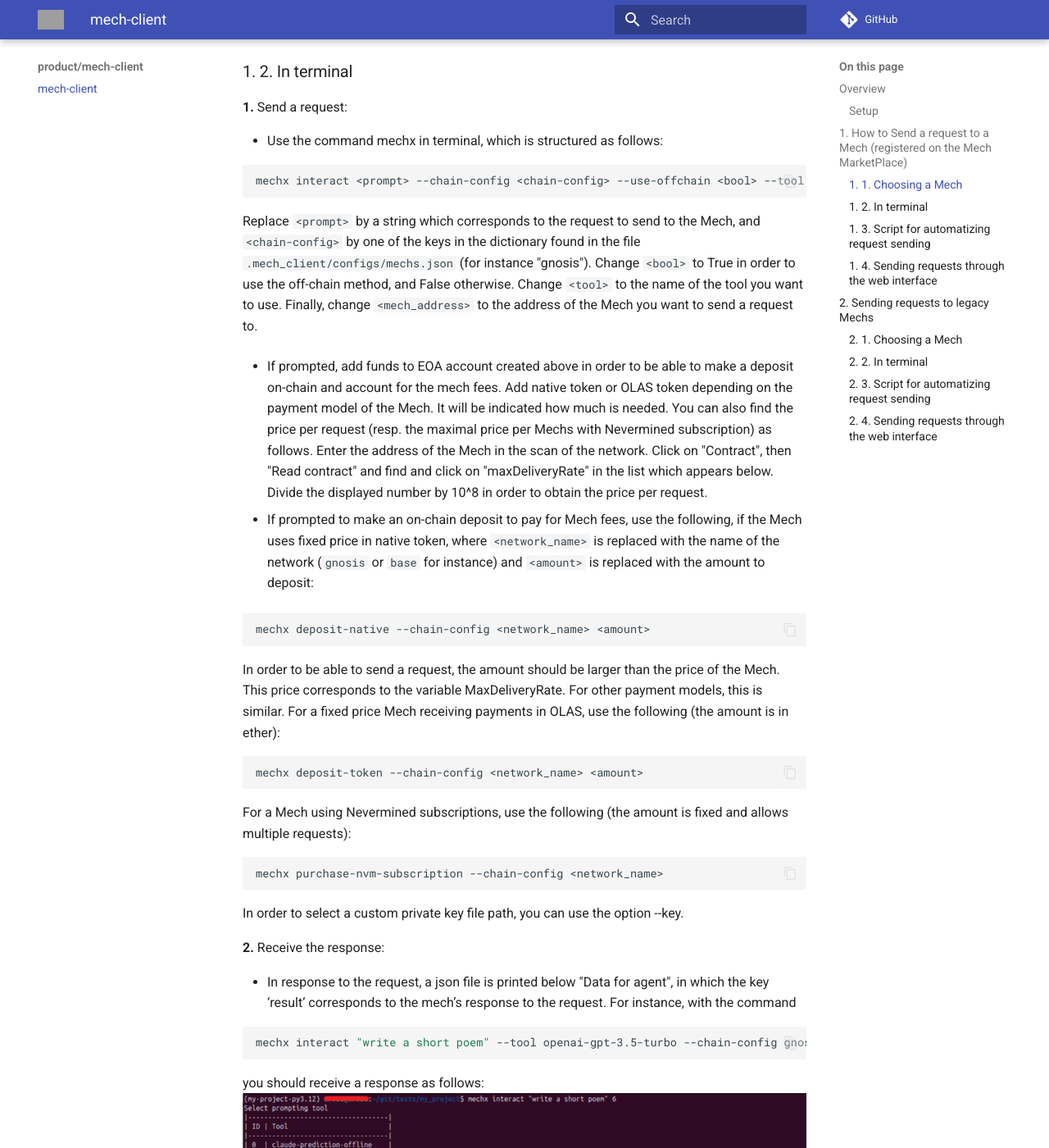
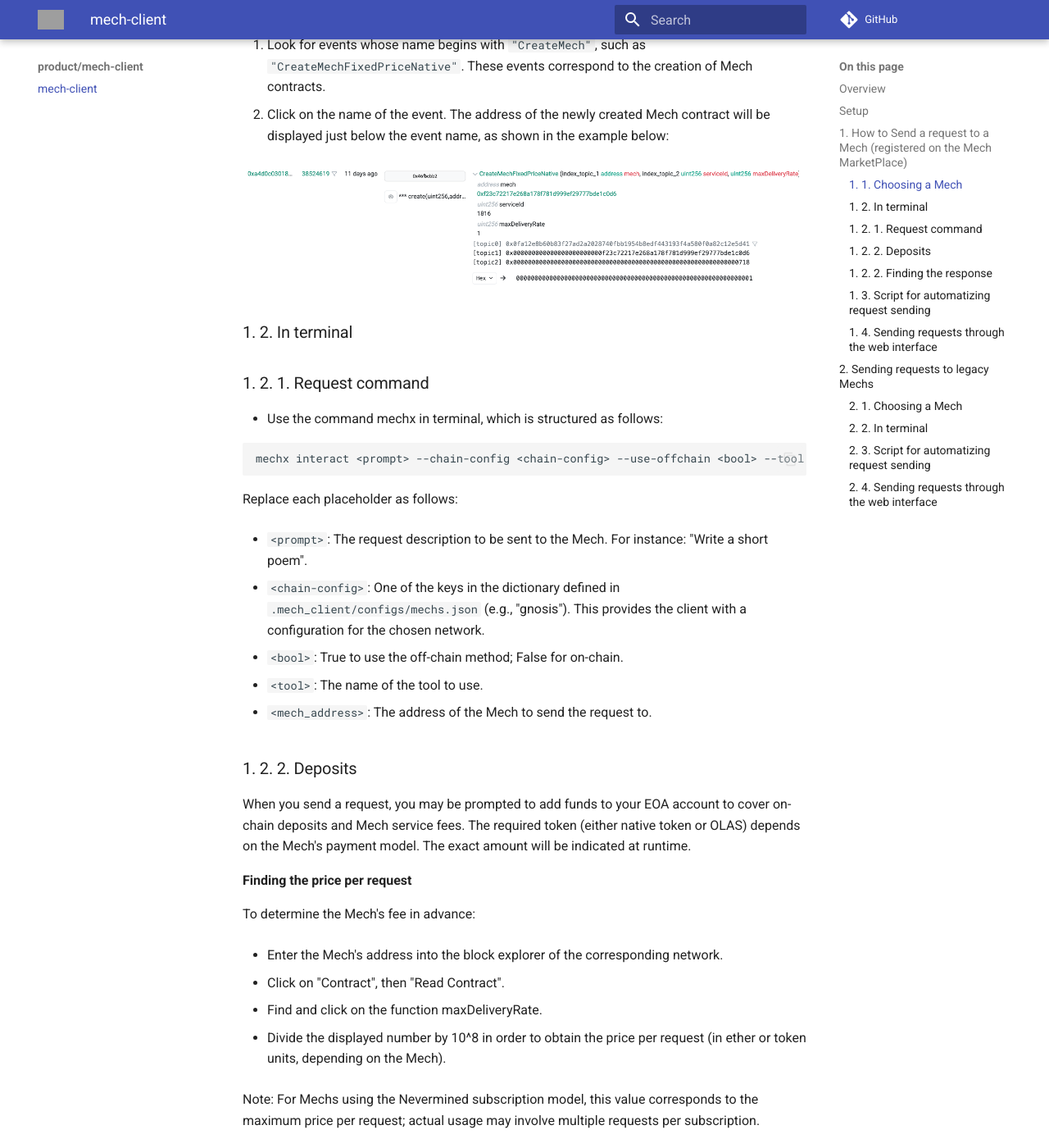
Before and after one commit to valory-xyz/mech-client, an MkDocs documentation site: the page built from docs/index.md, in a window 1280 px wide and 1400 px high, scrolled down 2756 px. Shown: the whole window at 82% size. Built offline with MkDocs 1.6.1 and Material for MkDocs 9.7.7, drawn with Linux system fonts in a browser that asks for light colours; comment, search, counter and statistics services are not loaded; some of the changed text lies outside the part shown; grey boxes are pictures that could not be loaded.

Commit message:
docs: AI review

````diff
--- a/docs/index.md
+++ b/docs/index.md
@@ -1,25 +1,25 @@
 ## **Overview**
 
 This guide contains practical guidelines for interacting with Mechs.
-The requester - whether it is an agent or an application - can choose between two methods for sending service requests:
+A requester - whether it is an agent or an application - can choose between two methods for sending service requests:
 
-- On-chain, meaning that the request is sent to the Mech contract (relayed by the [Mech Marketplace](../mech-tool/index.md#appendix-what-is-the-mech-marketplace) for the Mechs which are registered there);
+- On-chain: The request is sent to the Mech contract. For Mechs registered on the [Mech Marketplace](../mech-tool/index.md#appendix-what-is-the-mech-marketplace), it is relayed via the Mech Marketplace.
 
-- Off-chain: the request is sent directly to the Mech service while delivery is sent by the Mech service to the Mech contract (and then relayed by Mech Marketplace contract for Mechs which are registered there);
+- Off-chain: The request is sent directly to the Mech service. The Mech then sends the result (or delivery) to the Mech contract, which is subsequently relayed by the Mech Marketplace if the Mech is registered there.
 
-In order to send a request, the workflow is the following:
+To send a request, follow these steps:
 
 **1.** Choose a Mech;
 
 **2.** Make an on-chain deposit according to the Mech’s [payment model](../mech-tool/index.md#overview).
 
-**3.** Choose a method for sending the request;
+**3.** Choose a method for sending the request (on-chain or off-chain).
 
 **4.** Send the request.
 
-The detailed instructions to send a request to a Mech can be found below.
+Detailed instructions for each step are provided below.
 
-### Setup
+## Setup
 
 **Requirements**: [Python](https://www.python.org/) >= 3.10, [Poetry](https://github.com/python-poetry/poetry) == 1.8.4
 
@@ -29,15 +29,15 @@
 pip install mech-client
 ```
 
-**2.** Setting up an EOA account:
+**2.** Setting up an EOA ([Externally Owned Account](https://ethereum.org/en/developers/docs/accounts/)) account:
 
-**a.** Install browser extension of Metamask and open it;
+**a.** Install browser extension of Metamask and open it.
 
-**b.** Click on the account icon, then on “Add account or hardware wallet”, then “Add a new Ethereum account”, provide a name for the account and then click on “Add account”;
+**b.** Click on the account icon, then select “Add account or hardware wallet”, then “Add a new Ethereum account”. Provide a name for the account and click “Add account”.
 
-**c.** Select the newly created account and then click on the top-right menu icon and then “Account details”. You can find the private key by clicking “Show private key”.
+**c.** Select the newly created account. Open the top-right menu, click “Account details”, then click “Show private key”.
 
-**d.** Copy this key in the file `ethereum_private_key.txt` in your project folder (do not include any leading or trailing spaces, tabs or newlines or any other character);
+**d.** Copy this key in the file `ethereum_private_key.txt` in your project folder. Make sure the file contains only the private key, with no leading or trailing spaces, tabs, or newlines.
 
 **3.** Create an API key for the network you want to use. For instance, follow the steps described [here](https://docs.gnosisscan.io/getting-started/viewing-api-usage-statistics#creating-an-api-key) for Gnosis. Then use the following:
 
@@ -49,38 +49,62 @@
 
 ## 1. How to Send a request to a Mech (registered on the Mech MarketPlace)
 
-In order to send a request to a Mech which is registered on the Mech Marketplace, follow the [instructions](#1-2-sending-requests) below, after a [setup](#setup).
+To send a request to a Mech that is accessible through the Mech Marketplace, first complete the [setup](#setup), then follow the [instructions](#1-2-sending-requests) below.
 
-In order to send a request to a Mech which receives requests via the Mech Marketplace, follow the instructions below.
-First, [choose a Mech](#1-1-choosing-a-mech). Then choose among the following ways to send a request: via the [terminal](#1-2-in-terminal), using a python [script](#1-3-script-for-automatizing-request-sending), or via the [web interface](#1-4-sending-requests-through-the-web-interface) and follow the instructions within the corresponding section.
+You will need to [choose a Mech](#1-1-choosing-a-mech), and then select one of the following methods to send a request:
+- Via the [terminal](#1-2-in-terminal),
+- Using a Python [script](#1-3-script-for-automatizing-request-sending),
+- Or through the [web interface](#1-4-sending-requests-through-the-web-interface).
+
+Follow the instructions in the corresponding section.
+
 
 ### 1. 1. Choosing a Mech
 
-One can find the list of chains on which the Mech Marketplace contracts are deployed [there](https://github.com/valory-xyz/ai-registry-mech/blob/main/docs/configuration.json) (they are the keys of this dictionary).
-
-In order to find the deployed Mechs, choose a network and copy the corresponding MechMarketplace address, and enter it in the scan of the network ([there](https://gnosisscan.io/) for Gnosis for instance).
-
-Click on "Events" as on the following picture.
-
-![alt text](./imgs/image.png)
-
-Each event whose name begins with "CreateMech", as on the following picture (there the name of the event is "CreateMechFixedPriceNative"), corresponds to the creation of a Mech contract. Click on the name of the event, and you can see right below the name of the event the address of the Mech contract which was created.
-
-![alt text](./imgs/image-1.png)
-
-Alternatively, for Gnosis network, you can find the list of Mech Marketplace Mechs on this [webpage](https://mech.olas.network/). Click on "Mech Marketplace" tab as on the following picture.
+You can directly browse available Mechs on the [Mech Marketplace web interface](https://mech.olas.network/). Click on the **“Mech Marketplace”** tab:
 
 ![alt text](./imgs/legacy_tab.png)
 
-You will then see the list of available Mech Marketplace Mechs.
+You will then see a list of available Mechs.
 
-In order to find which tools the Mech uses, click on its service id, and then "View code" in the window which opens. Open the folder `mech` and then `service.yaml`. Copy the IPFS hash which follows `agent: valory/mech:0.1.0` and open the corresponding
-file by going to https://mech.olas.network/ with the copied hash at the end of this address. Open the `mech` folder and then the file `aea-config.yaml`. In this file, the keys of the dictionary `tools_to_package_hash` are the
-names of the tools that this service uses.
+To find out which tools a Mech uses:
+
+1. Click on the **service ID** of the Mech you are interested in.
+
+2. In the window that opens, click **“View code”**.
+
+3. Navigate to the `mech` folder and open the file `service.yaml`.
+
+4. Copy the IPFS hash following `agent: valory/mech:0.1.0`.
+
+5. Visit `https://mech.olas.network/<copied_hash>` (replacing `<copied_hash>` with the actual hash).
+
+6. In that view, open the `mech` folder and then the file `aea-config.yaml`.
+
+7. In this file, the dictionary `tools_to_package_hash` contains the names of the tools used by the Mech (they are the dictionary’s keys).
+
+Alternatively, you can find the list of chains on which the Mech Marketplace contracts are deployed in this [configuration file](https://github.com/valory-xyz/ai-registry-mech/blob/main/docs/configuration.json). The keys of this dictionary represent the supported chains.
+
+To find the Mechs deployed on a given network, follow these steps:
+
+1. Copy the corresponding MechMarketplace contract address from the configuration file.
+
+2. Visit the block explorer for that network (e.g., [Gnosisscan](https://gnosisscan.io/) for Gnosis) and search for the contract address.
+
+3. Click on the **“Events”** tab, as shown below:
+
+   ![alt text](./imgs/image.png)
+
+4. Look for events whose name begins with `"CreateMech"`, such as `"CreateMechFixedPriceNative"`. These events correspond to the creation of Mech contracts.
+
+5. Click on the name of the event. The address of the newly created Mech contract will be displayed just below the event name, as shown in the example below:
+
+   ![alt text](./imgs/image-1.png)
+
 
 ### 1. 2. In terminal
 
-**1.** Send a request:
+### 1. 2. 1. Request command
 
 - Use the command mechx in terminal, which is structured as follows:
 
@@ -88,35 +112,67 @@
 mechx interact <prompt> --chain-config <chain-config> --use-offchain <bool> --tool <tool> --priority-mech <mech_address>
 ```
 
-Replace `<prompt>` by a string which corresponds to the request to send to the Mech, and `<chain-config>` by one of the keys in the dictionary found in the file `.mech_client/configs/mechs.json` (for instance "gnosis").
-Change `<bool>` to True in order to use the off-chain method, and False otherwise. Change `<tool>` to the name of the tool you want to use. Finally, change `<mech_address>` to the address of the Mech you want to send a request to.
+Replace each placeholder as follows:
 
-- If prompted, add funds to EOA account created above in order to be able to make a deposit on-chain and account for the mech fees. Add native token or OLAS token depending on the payment model of the Mech. It will be indicated how much is needed. You can also find the price per request (resp. the maximal price per Mechs with Nevermined subscription) as follows.
-Enter the address of the Mech in the scan of the network. Click on "Contract", then "Read contract" and find and click on "maxDeliveryRate" in the list which appears below. Divide the displayed number by 10^8 in order to obtain the price per request.
+- `<prompt>`: The request description to be sent to the Mech. For instance: "Write a short poem".
 
-- If prompted to make an on-chain deposit to pay for Mech fees, use the following, if the Mech uses fixed price in native token, where `<network_name>` is replaced with the name of the network (`gnosis` or `base` for instance) and `<amount>` is replaced with the amount to deposit:
+- `<chain-config>`: One of the keys in the dictionary defined in `.mech_client/configs/mechs.json` (e.g., "gnosis"). This provides the client with a configuration for the chosen network.
+
+- `<bool>`: True to use the off-chain method; False for on-chain.
+
+- `<tool>`: The name of the tool to use.
+
+- `<mech_address>`: The address of the Mech to send the request to.
+
+### 1. 2. 2. Deposits
+
+When you send a request, you may be prompted to add funds to your EOA account to cover on-chain deposits and Mech service fees. The required token (either native token or OLAS) depends on the Mech's payment model. The exact amount will be indicated at runtime.
+
+**Finding the price per request**
+
+To determine the Mech's fee in advance:
+
+- Enter the Mech's address into the block explorer of the corresponding network.
+
+- Click on "Contract", then "Read Contract".
+
+- Find and click on the function maxDeliveryRate.
+
+- Divide the displayed number by 10^8 in order to obtain the price per request (in ether or token units, depending on the Mech).
+
+Note: For Mechs using the Nevermined subscription model, this value corresponds to the maximum price per request; actual usage may involve multiple requests per subscription.
+
+**Making a deposit**
+
+- For fixed-price Mechs using native tokens:
 
 ```bash
 mechx deposit-native --chain-config <network_name> <amount>
 ```
 
-In order to be able to send a request, the amount should be larger than the price of the Mech. This price corresponds to the variable MaxDeliveryRate. For other payment models, this is similar. For a fixed price Mech receiving payments in OLAS, use the following (the amount is in ether):
+- For fixed-price Mechs using OLAS tokens (amount in ether):
 
 ```bash
 mechx deposit-token --chain-config <network_name> <amount>
 ```
 
-For a Mech using Nevermined subscriptions, use the following (the amount is fixed and allows multiple requests):
+In both cases above, `<amount>` must be at least the Mech's price (as given by maxDeliveryRate).
+
+- For Mechs using Nevermined subscriptions:
 
 ```bash
 mechx purchase-nvm-subscription --chain-config <network_name>
 ```
 
-In order to select a custom private key file path, you can use the option --key.
+This command purchases a fixed-price subscription that enables multiple requests.
 
-**2.** Receive the response:
+Note: In order to select a custom private key file path, you can use the option --key.
 
-- In response to the request, a json file is printed below "Data for agent", in which the key ‘result’ corresponds to the mech’s response to the request. For instance, with the command
+### 1. 2. 2. Finding the response
+
+After sending a request, a JSON response will appear below the line `"Data for agent"`. The key `"result"` in this JSON object contains the Mech's response to your request.
+
+For example, the following command:
 
 ```bash
 mechx interact "write a short poem" --tool openai-gpt-3.5-turbo --chain-config gnosis --priority-mech <mech_address>
@@ -125,23 +181,35 @@
 you should receive a response as follows:
         ![screenshot_response](./imgs/screenshot_request.png)
 
-Note that for some Mechs, a response may take few minutes to come, the websocket connection might be lost.
-In this case, you can use a custom websocket provider (we suggest QuickNode for instance). Once you have a wss url,
-change the following environment variable, replacing `<wss_url>` with yours.
+**Troubleshooting: websocket connection lost**
+
+For some Mechs, the response may take a few minutes to arrive. During that time, the WebSocket connection might be lost. To avoid this, you can configure a custom WebSocket provider (we suggest QuickNode as an example). Once you have your WebSocket URL, set the following environment variable:
 
 ```bash
 export MECHX_WSS_ENDPOINT=<wss_url>
 ```
 
-Otherwise, you can note the request id provided in the logs, convert it to hexadecimal:
+Alternatively, if the connection is lost, you can retrieve the response manually. To do this:
+
+- Note the `request_id` printed in the logs.
+
+- Convert the request ID to hexadecimal:
 
 ```bash
 printf "%x\n" <request_id>
 ```
 
-where `<request_id>` is replaced by the id of your request. Find the Mech on this [page](https://mech.olas.network/mechs) (by searching for its service id or address for instance) and click on its address. You should see the list of requests sent to this Mech. You can find your request using its id (in hexadecimal format). Then click on "Delivers Data" to see the response.
+- Go to the [Mech list](https://mech.olas.network/mechs) and locate your Mech (by its service ID or address).
 
-- Remark: If an "Out of gas" error is encountered, an increase of the gas limit, can solve the problem, using the following line:
+- Click on the Mech’s address to see a list of requests it has received.
+
+- Find your request by matching the hexadecimal request ID.
+
+- Click on "Delivers Data" to view the response.
+
+**Troubleshooting: out of gas**
+
+If an "Out of gas" error is encountered, an increase of the gas limit can solve the problem. To do this:
 
 ```bash
 export MECHX_GAS_LIMIT=200000
@@ -168,45 +237,81 @@
 )
 ```
 
-Replace `<priority_mech_address>`, `<prompt_text>`, `<tool_name>` and `<network_name>` respectively with the address of the targeted Mech, the text of the prompt to be sent, the name of the tool and the name of the network. The variable **result** contains the response of the mech.
+Replace the placeholders as follows:
+
+- `<priority_mech_address>`: the address of the targeted Mech,
+
+- `<prompt_text>`: the text of the prompt to send,
+
+- `<tool_name>`: the name of the tool to use,
+
+- `<network_name>`: the name of the target network (e.g., "gnosis", "base").
+
+- `USE_OFFCHAIN`: set to True to use off-chain request delivery, or leave to False for on-chain.
+
+The variable **result** contains the response of the mech.
 
 ### 1. 4. Sending requests through the web interface
 
-**1.** Create a wallet (for instance with [Metamask](https://metamask.io/)) and connect it to the web interface by clicking on the button “Connect wallet” on the webpage. This wallet must be provided with xDAI in order to pay the Mechs for the requests.
+**1.** Create a wallet (e.g., using [MetaMask](https://metamask.io/)) and connect it to the [web interface](https://mech.olas.network/gnosis/mechs) by clicking the **“Connect wallet”** button at the top of the page.
+The wallet must have some xDAI to pay for requests.
 
-**2.** Go to the webpage [here](https://mech.olas.network/gnosis/mechs). Click on the address of the Mech you want to send a request to.
+**2.** On the [web interface](https://mech.olas.network/gnosis/mechs), click on the address of the Mech you want to interact with.
 
-**4.** Click on "New Request". The following pop-up will appear:
+**3.** Click on **"New Request"**. A pop-up window will appear:
+
 ![screenshot](./imgs/screenshot.png)
 
-**5.** Enter a prompt and select the tool, then click on "Request".
+**4.** Enter your prompt and select the tool to use, then click **"Request"**.
 
-**6.** A window like the one as follows will appear:
+**5.** A confirmation window will appear, like the one below:
+
 ![confirmation](./imgs/confirmation.png)
-Click on "Confirm".
 
-**7.** You can find the request by searching for your wallet's address in the column "Sender". When the request is delivered, you can access the delivered data in the column "Delivers data" in the corresponding row.
+Click **"Confirm"** to send the request.
+
+**6.** After submission, you can track your request by searching for your wallet address in the **"Sender"** column.
+
+Once the request is fulfilled, a **"Delivers Data"** link will appear in the same row under the **"Delivers data"** column. Click it to view the Mech’s response.
 
 ## 2. Sending requests to legacy Mechs
 
-It is also possible to send requests to Mechs which were deployed before the Mech Marketplace (we call these _legacy Mechs_).
-This section describes how to do this.
+You can also send requests to Mechs that were deployed before the introduction of the Mech Marketplace. We refer to these as _legacy Mechs_. This section explains how to interact with them.
 
-Follow first the steps in the [setup](#setup) above, then [choose a Mech](#2-1-choosing-a-mech). After this, there are three possible ways to send a request to a legacy Mech: in [terminal](#2-2-in-terminal), via a python [script](#2-3-script-for-automatizing-request-sending) or via the [web interface](#2-4-sending-requests-through-the-web-interface).
+First, complete the steps in the [setup](#setup) section, then [choose a Mech](#2-1-choosing-a-mech).
+After that, there are three ways to send a request to a legacy Mech: via the [terminal](#2-2-in-terminal), using a Python [script](#2-3-script-for-automatizing-request-sending), or through the [web interface](#2-4-sending-requests-through-the-web-interface).
 
 ### 2. 1. Choosing a Mech
 
-- A list of chains on which legacy Mechs are deployed and the Mech contracts addresses can be found [here](https://github.com/valory-xyz/mech?tab=readme-ov-file#examples-of-deployed-mechs). They are also displayed on the picture below. Choose the chain and the Mech (column "Mech Instance (Fixed Pricing)" and not "Mech Instance (Nevermined)"), and note its id;
+- A list of chains where legacy Mechs are deployed, along with their contract addresses, can be found [here](https://github.com/valory-xyz/mech?tab=readme-ov-file#examples-of-deployed-mechs).
+  The relevant section is also shown in the image below.
 
-![List of Mechs](./imgs/list_of_mechs.png)
+  **Important**: Choose a Mech from the **"Mech Instance (Fixed Pricing)"** column, **not** the "Mech Instance (Nevermined)" column.
+  Then, note the **agent ID** (the number following the dash `-` in the agent identifier).
 
-For Gnosis, more legacy Mechs are listed on this [webpage](https://mech.olas.network/). Click on "Legacy" tab as on the following picture.
+  ![List of Mechs](./imgs/list_of_mechs.png)
 
-![Mech Marketplace vs Legacy](./imgs/legacy_tab.png)
+- For the Gnosis network, additional legacy Mechs are listed on [this webpage](https://mech.olas.network/). Click the **"Legacy"** tab, as shown below:
 
-You will see the list of Legacy Mechs available.
+  ![Mech Marketplace vs Legacy](./imgs/legacy_tab.png)
 
-- Add funds corresponding to the network of the Mech (column “Network” of the table) in the EOA account created above, in order to pay the mech for requests. The price per request can be found as follows. Find the contract of the Mech. For instance, [here](https://gnosisscan.io/address/0x77af31De935740567Cf4fF1986D04B2c964A786a#readContract) is the contract for a Mech on Gnosis chain. Click on "Contract", then "Read contract" and find and click on "price" in the list which appears below. Divide the displayed number by 10^8 in order to obtain the price per request (here 0.01 xDAI).
+  You will then see the list of available legacy Mechs.
+
+Once you have selected a Mech:
+
+- Fund your EOA account (created during [setup](#setup)) with the appropriate token for the Mech’s network. Refer to the **"Network"** column in the deployment table to determine which token to use.
+
+**Finding the Mech’s price per request**
+
+1. Open the Mech’s contract in the block explorer of its network.
+   For example, [this contract](https://gnosisscan.io/address/0x77af31De935740567Cf4fF1986D04B2c964A786a#readContract) is for a Mech on the Gnosis chain.
+
+2. Click on **“Contract”**, then **“Read Contract”**.
+
+3. Scroll down to find the `price` function and click on it.
+
+4. The result is given as an integer. Divide the value by \(10^8\) to obtain the price per request in the native token.
+   (In the example above, this gives 0.01 xDAI.)
 
 ### 2. 2. In terminal
 
@@ -218,7 +323,7 @@
 mechx interact <prompt> --agent_id <agent_id>
 ```
 
-Replace `<agent_id>` with the following: the number (as an integer, not string) after the character “-” in the column “Mech Instance (Fixed Pricing) - Agent Id” of the table [here](https://github.com/valory-xyz/mech?tab=readme-ov-file#examples-of-deployed-mechs) for the chosen mech; Replace `<prompt>` by a string which corresponds to the request to send to the Mech.
+Replace the placeholders as follows: `<agent_id>`: the number (as an integer, not string) after the character “-” in the column “Mech Instance (Fixed Pricing) - Agent Id” of the table [here](https://github.com/valory-xyz/mech?tab=readme-ov-file#examples-of-deployed-mechs) for the chosen mech; `<prompt>`: string which corresponds to the request to send to the Mech.
 
 - The list of ids and the names of the tools that the Mech can use will appear. You will be prompted to enter the id of a tool that the Mech will use to respond to the request.
 
@@ -238,7 +343,7 @@
 
 **2.** Receive the response:
 
-- In response to the request, a json file is printed below "Data for agent", in which the key ‘result’ corresponds to the mech’s response to the request. For instance, with the command
+- In response to the request, a JSON file is printed below "Data for agent". In this JSON file, the key ‘result’ corresponds to the mech’s response to the request. For instance, with the command
 
 ```bash
 mechx interact "write a short poem" --agent_id 6
````
Also changed, not shown: other parts of docs/index.md (+5 -4 lines).
